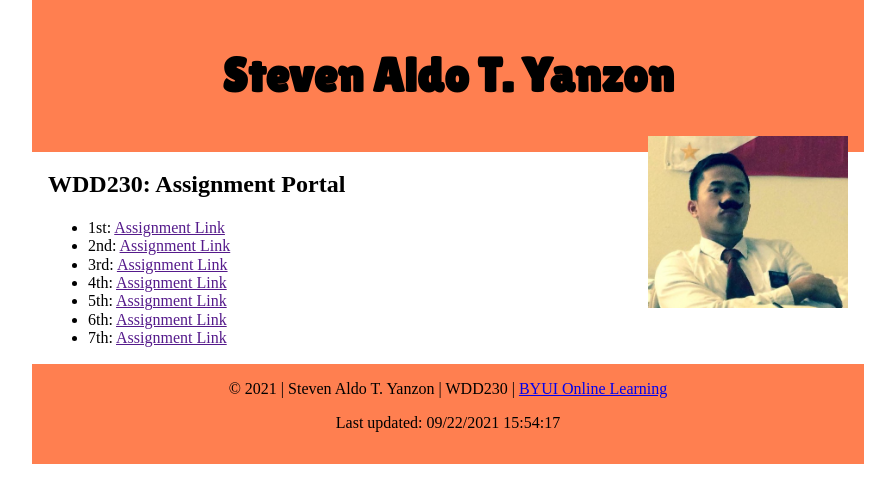
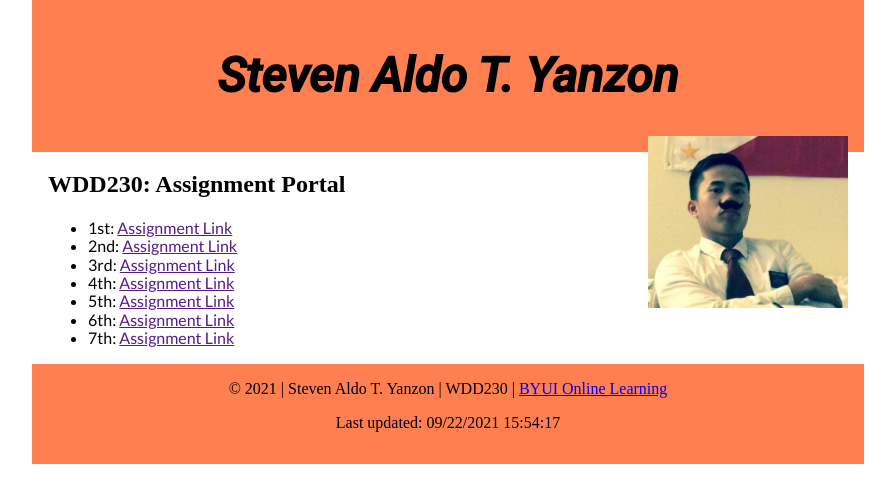
Before and after one commit to stevenyanzon/wdd230, a plain HTML site: page index.html in a window 1280 px wide. Shown: the whole page, without its empty margins (192-1087 px from the left). Drawn offline with Linux system fonts and the light colour scheme.

Commit message:
updates on font

```diff
--- a/css/styles.css
+++ b/css/styles.css
@@ -1,6 +1,3 @@
-@import url('https://fonts.googleapis.com/css2?family=Lato&family=Source+Sans+Pro:wght@200&display=swap');
-@import url('https://fonts.googleapis.com/css2?family=Lilita+One&display=swap');
-
 
 header, main, footer {
   max-width: 800px;
@@ -14,7 +11,8 @@ header {
 }
 
 h1 {
-  font-family: 'Lilita One', cursive;
+
+  font-family: 'Roboto', sans-serif;
   text-align: center;
 }
 
@@ -31,3 +29,7 @@ footer {
   height: auto;
   padding: 1rem;
 }
+
+li {
+  font-family: 'Lato', sans-serif;
+}
--- a/index.html
+++ b/index.html
@@ -8,6 +8,7 @@
     <meta name="description" content="Assignment portal of Steven Yanzon in WDD 230: Web Frontend Development at Brigham Young University - Idaho">
     <meta name="viewport" content="width=device-width">
     <link rel="stylesheet" href="css/normalize.css">
+    <link href="https://fonts.googleapis.com/css2?family=Lato&family=Roboto:ital,wght@1,500&display=swap" rel="stylesheet">
     <link rel="stylesheet" href="css/styles.css">
   </head>
     <body>
```
